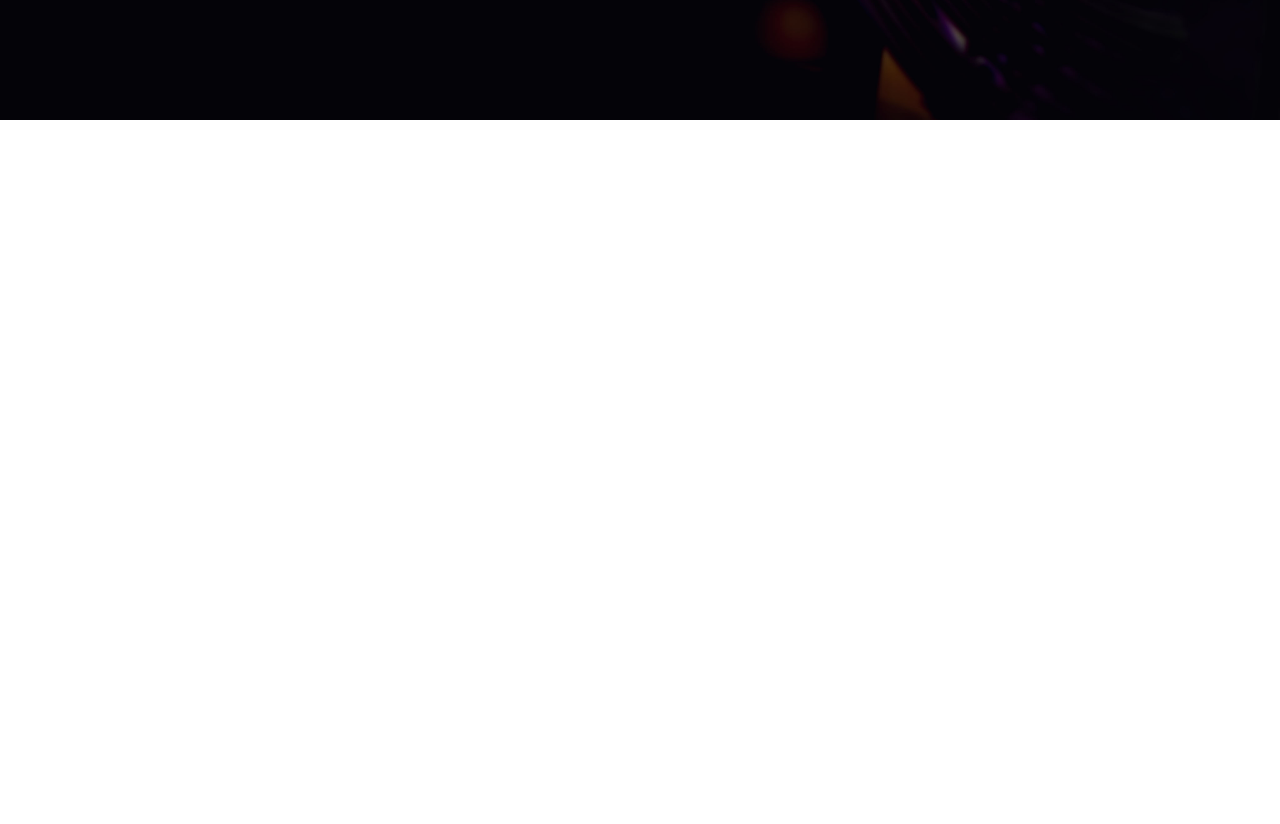
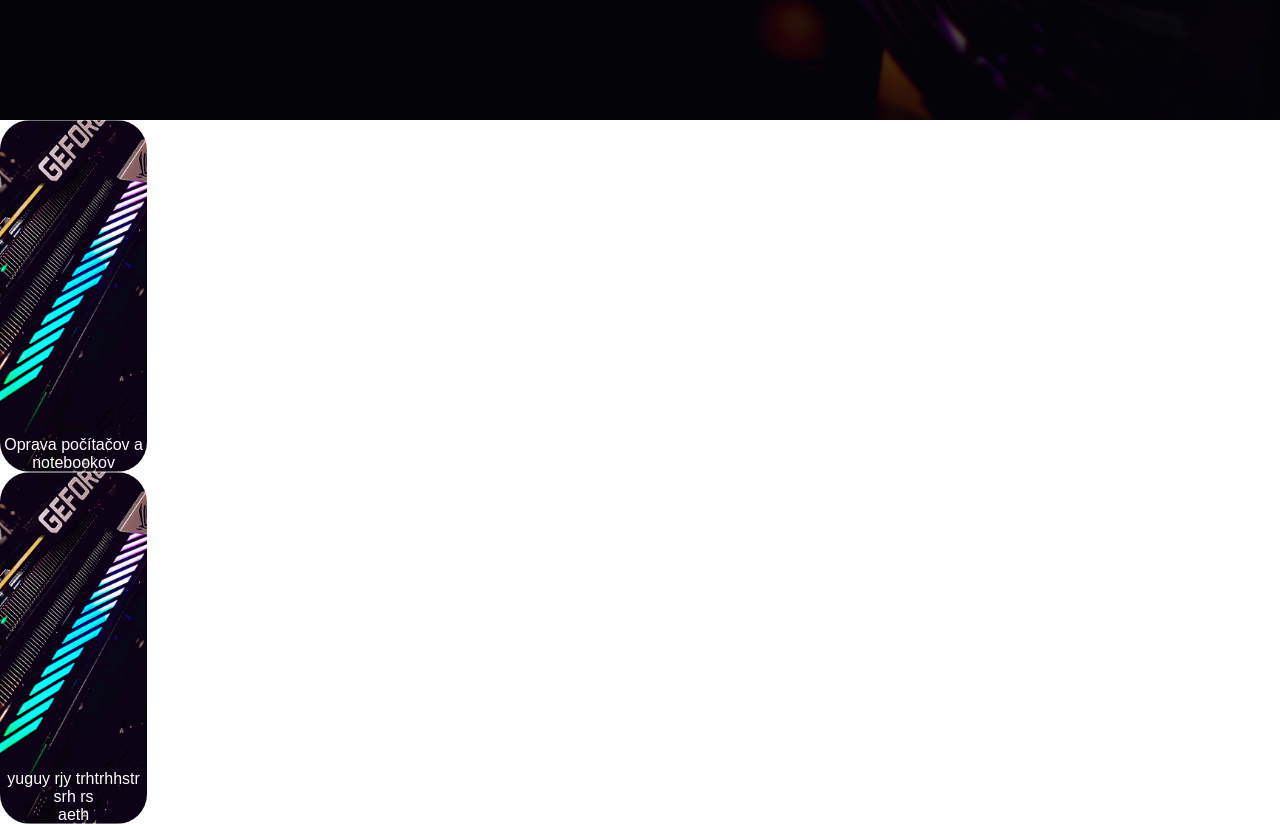
Before and after one commit to diana2482/RST, a Vue app: page / in a window 1280 px wide. Shown: the part 680-1504 px from the top of the page. Before the commit the page ends 800 px from the top, so only its background shows below. Built offline with nearby package versions, Linux system fonts and the light colour scheme.

Commit message:
started main page buttons, nedd to edit text positioning

```diff
--- a/src/App.vue
+++ b/src/App.vue
@@ -20,9 +20,9 @@
   -moz-osx-font-smoothing: grayscale;
   /* TODO: add background image */
   /* background-color: #F5F6F7; */
-  font-family: Poppins, sans-serif;
+  font-family: Poppins, sans-serif !important;
   font-size: 1rem;
-  color: black;
+  color: white;
 }
 
 html, body {
@@ -33,6 +33,5 @@
 
 a {
   text-decoration: none;
-  color: white;
 }
 </style>
--- a/src/views/MainPage.vue
+++ b/src/views/MainPage.vue
@@ -5,6 +5,17 @@
       <div class="main-logo-text-element">rychlejsie</div>
       <div class="main-logo-text-element">rychlejsie</div>
     </div>
+  </div>
+
+  <div class="main-page-button">Oprava počítačov a notebookov
+  </div>
+  <div class="main-page-button">
+    yuguy
+    rjy
+    trhtrhhstr<br>
+    srh
+    rs<br>
+    aeth
   </div>
 </template>
 
@@ -39,10 +50,6 @@
   position: absolute;
 }
 .main-logo-text-element{
-  color: #FFF;
--webkit-text-stroke-width: 0.30000001192092896;
--webkit-text-stroke-color: #FFF;
-font-family: Poppins, sans-serif;
   font-size: 4.6875rem;
   font-style: normal;
   font-weight: 500;
@@ -50,4 +57,22 @@
   letter-spacing: -0.32813rem;
   text-transform: uppercase;
 }
+.main-page-button{
+  background-image: url("../assets/T_PC_Zostavy.png");
+  width: 11.5vw;
+  height: 27.5vw;
+  border-radius: 1.875rem;
+  display: flex;
+  justify-content: center;
+  align-items: flex-end;
+  text-align: center;
+  background-size: cover;
+  background-position: center;
+  background-repeat: no-repeat;
+}
+.main-page-button-text{
+font-size: 1.1%;
+
+}
 </style>
+14.0625
```
Also changed, not shown: src/assets/T_PC_Zostavy.png (added). Lines whose indentation alone changed are shown as unchanged.
